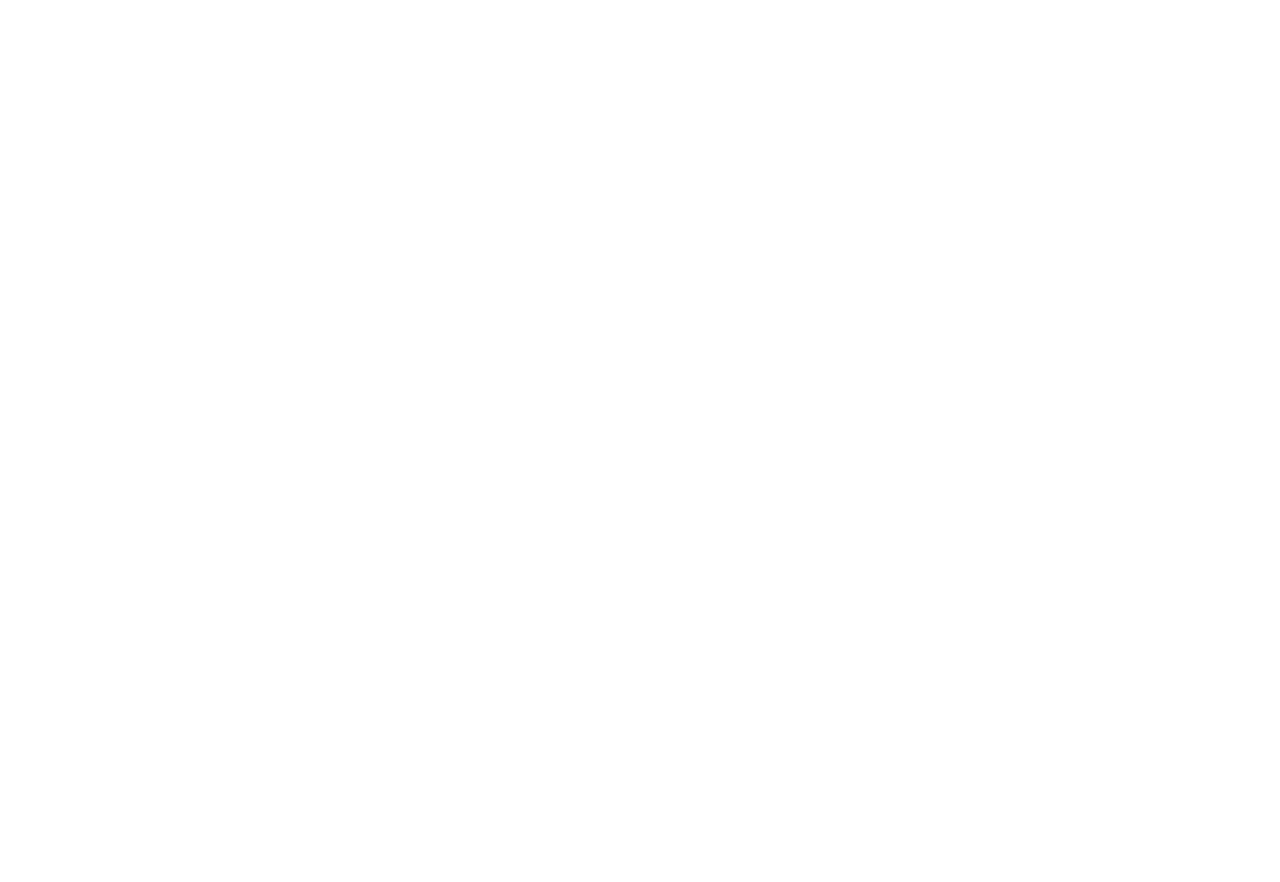
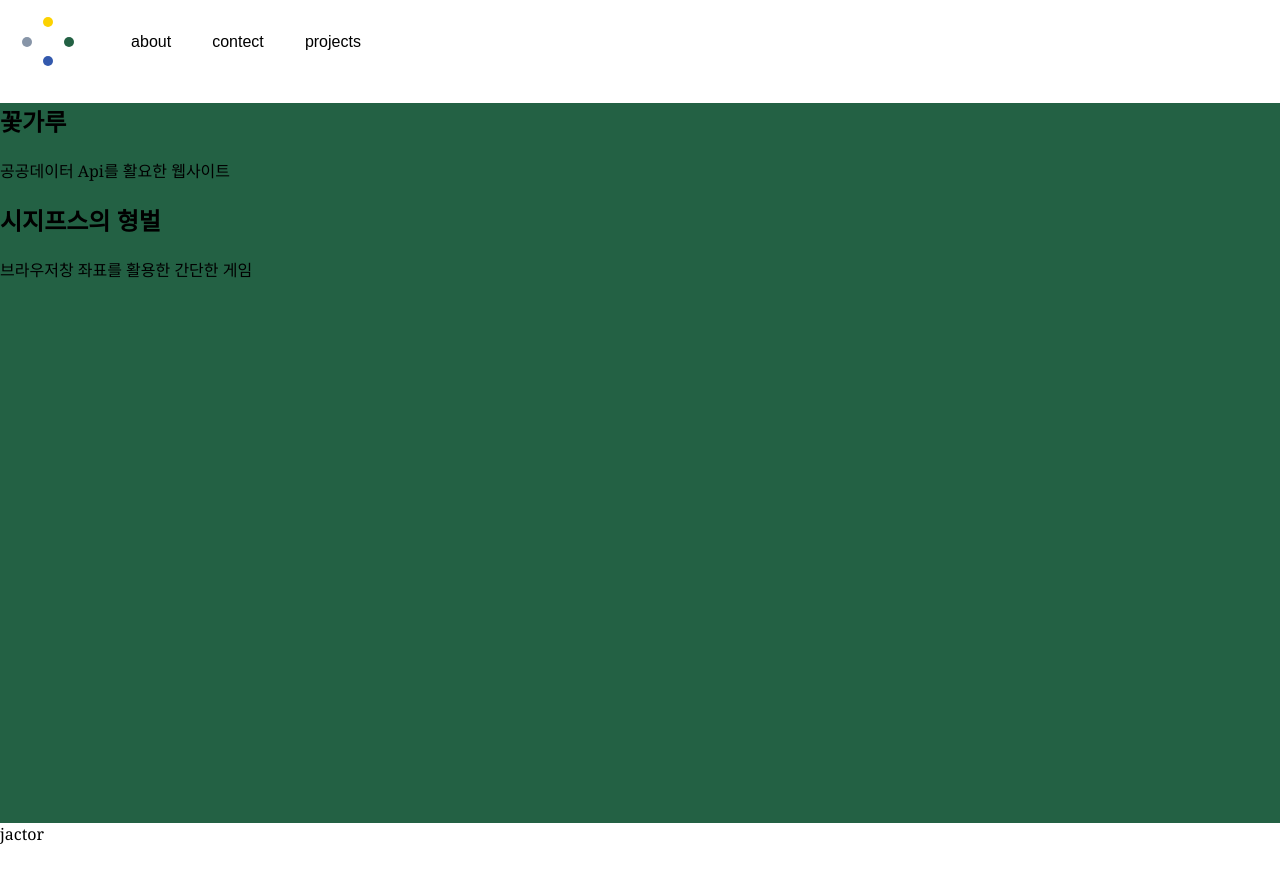
Before and after one commit to DongwookJeong/portfolio, a React (Create React App) app in the folder my-portfolio/: page /project in a window 1280 px wide. Before the commit this address had no page. Shown: the top 882 px of the page. Before the commit the page ends 800 px from the top, so only its background shows below. Built offline with nearby package versions, Linux system fonts and the light colour scheme.

Commit message:
local json 파일 내 구조 형태가 불량함

```diff
--- a/my-portfolio/src/App.js
+++ b/my-portfolio/src/App.js
@@ -13,7 +13,7 @@
         <Route path="/about" element={<About />} />
         <Route path="/contect" element={<Contect />} />
         <Route path="/projects" element={<Projects />} />
-        <Route path="/projects/:id" element={<Project />} />
+        <Route path="/project" element={<Project />} />
       </Route>
     </Routes>
   );
--- a/my-portfolio/src/HeadLayout.js
+++ b/my-portfolio/src/HeadLayout.js
@@ -110,7 +110,7 @@
         <Outlet />
       </main>
 
-      <Footer></Footer>
+      <Footer>jactor</Footer>
     </div>
   );
 };
--- a/my-portfolio/src/pages/Project.js
+++ b/my-portfolio/src/pages/Project.js
@@ -12,10 +12,10 @@
 
   return (
     <ProjectMain>
-      {ProjectData.data.map((id) => (
-        <div>
-          <h2>{id.title}</h2>
-          <p>{id.description}</p>
+      {ProjectData.data.map((p) => (
+        <div key={p.id}>
+          <h2>{p.title}</h2>
+          <p>{p.description}</p>
         </div>
       ))}
     </ProjectMain>
--- a/my-portfolio/src/pages/Projects.js
+++ b/my-portfolio/src/pages/Projects.js
@@ -1,3 +1,4 @@
+//import { Link } from "react-router-dom";
 import { Link } from "react-router-dom";
 import styled from "styled-components";
 import ProjectData from "../localdb/ProjectData.json";
@@ -23,7 +24,7 @@
     <ProjectsMain>
       {ProjectData.data.map((id) => (
         <ListStyle key={id}>
-          <Link style={LinkStyle} to="/projects/1">
+          <Link style={LinkStyle} to="/project">
             {id.title}
           </Link>
         </ListStyle>
```
